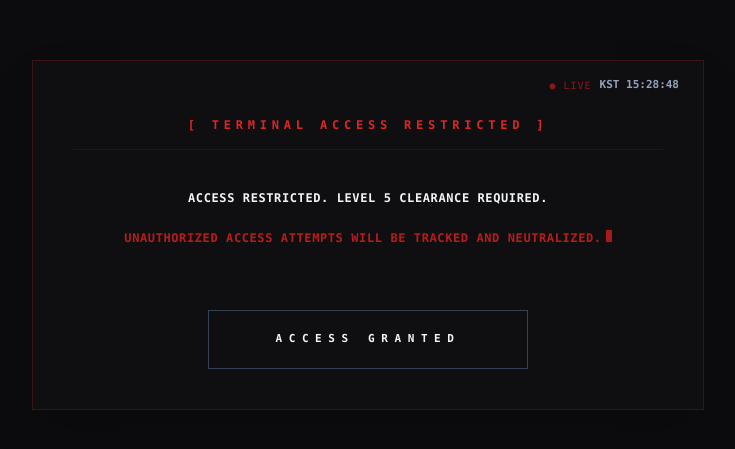
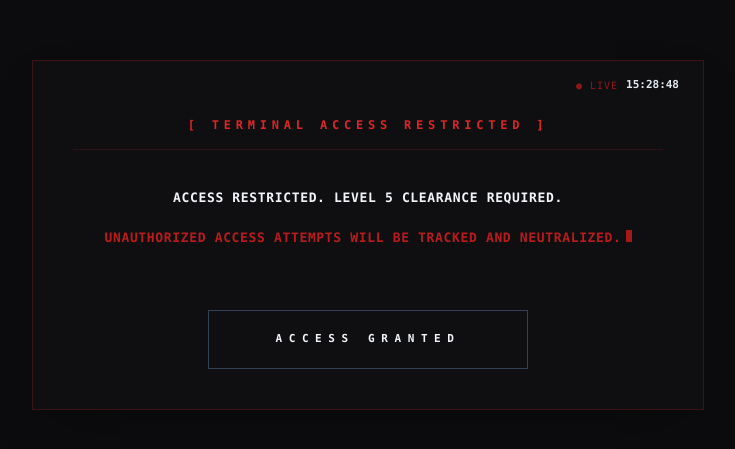
Before and after one commit to DEUNiverse-32/deuniverse-agent, a Next.js app: page / in a window 1280 px wide. Shown: the part 165-614 px from the top of the page, without its empty margins (272-1007 px from the left). Built offline with nearby package versions, Linux system fonts and the light colour scheme.

Commit message:
Refactor time display and improve UI elements
Removed KST references and adjusted styles for clarity.

```diff
--- a/app/page.tsx
+++ b/app/page.tsx
@@ -17,7 +17,6 @@ export default function Home() {
   const [activeTab, setActiveTab] = useState<string | null>(null);
   const [isLoadingTab, setIsLoadingTab] = useState(false);
 
-  // KST 시간 업데이트
   useEffect(() => {
     const updateTime = () => {
       const now = new Date();
@@ -31,7 +30,6 @@ export default function Home() {
     return () => clearInterval(timer);
   }, []);
 
-  // 타자기 효과 및 커서 위치 수정
   useEffect(() => {
     if (isAuthorized) return;
     let i = 0;
@@ -56,7 +54,7 @@ export default function Home() {
     setTimeout(() => {
       setIsAuthorized(true);
       setIsAuthenticating(false);
-    }, 1500); // 1.5초 로딩
+    }, 1500);
   };
 
   const handleExternalLink = (e: React.MouseEvent) => {
@@ -66,27 +64,28 @@ export default function Home() {
     }
   };
 
-  // 1. 보안 게이트 (줄바꿈 경고문 및 커서 수정)
+  // 1. 보안 게이트 (KST 제거 버전)
   if (!isAuthorized && !isAuthenticating) {
     return (
       <div className="fixed inset-0 z-[100] flex flex-col items-center justify-center bg-[#0c0c0e] text-slate-100 p-6 font-mono">
         <div className="max-w-2xl w-full border border-red-900/40 p-10 bg-[#0f0f12] shadow-2xl relative">
           <div className="absolute top-4 right-6 flex items-center space-x-2">
             <span className="text-[10px] text-red-700 tracking-widest animate-pulse">● LIVE</span>
-            <span className="text-[11px] text-slate-400 font-bold">KST {currentTime}</span>
+            {/* KST 단어 제거, 시간만 선명하게 노출 */}
+            <span className="text-[11px] text-slate-200 font-bold">{currentTime}</span>
           </div>
           <div className="relative z-10 flex flex-col items-center mt-4">
             <h1 className="w-full text-center text-red-600 font-bold text-xs mb-8 border-b border-red-900/30 pb-4 tracking-[0.4em]">
               [ TERMINAL ACCESS RESTRICTED ]
             </h1>
-            <div className="text-center leading-8 text-[12px] mb-12 min-h-[5rem] tracking-wider uppercase font-bold">
+            <div className="text-center leading-8 text-[13px] mb-12 min-h-[5rem] tracking-wider uppercase font-bold">
               <p className="text-slate-100">
                 {typedText1}
-                {typedText1.length < WARNING_LINE_1.length && <span className="inline-block w-1.5 h-3 bg-red-700 ml-1 animate-pulse" />}
+                {typedText1.length < WARNING_LINE_1.length && typedText1.length > 0 && <span className="inline-block w-1.5 h-3 bg-red-700 ml-1 animate-pulse" />}
               </p>
               <p className="text-red-700 mt-2">
                 {typedText2}
-                {typedText1.length === WARNING_LINE_1.length && <span className="inline-block w-1.5 h-3 bg-red-700 ml-1 animate-pulse" />}
+                {typedText2.length > 0 && <span className="inline-block w-1.5 h-3 bg-red-700 ml-1 animate-pulse" />}
               </p>
             </div>
             <button onClick={handleAuthorize} className="w-full max-w-xs py-5 border border-slate-700 text-slate-100 hover:border-red-700 hover:bg-red-900/10 transition-all text-[11px] tracking-[0.6em] uppercase font-bold">
@@ -98,7 +97,6 @@ export default function Home() {
     );
   }
 
-  // 2. 진입 로딩 화면 (액세스 클릭 후)
   if (isAuthenticating) {
     return (
       <div className="fixed inset-0 z-[120] flex flex-col items-center justify-center bg-[#0c0c0e] font-mono">
@@ -106,12 +104,10 @@ export default function Home() {
         <div className="w-72 h-[1px] bg-slate-900 relative overflow-hidden">
           <div className="absolute inset-0 bg-red-700 animate-loading-bar" />
         </div>
-        <span className="mt-6 text-[9px] text-slate-600 tracking-[0.4em]">DECRYPTING_TAEHON_PROTOCOL_032</span>
       </div>
     );
   }
 
-  // 3. 내부 메인 (탭 선택 및 콘텐츠 전환)
   return (
     <div className="min-h-screen bg-[#0c0c0e] text-slate-100 font-mono selection:bg-red-900 selection:text-white">
       <main className="container mx-auto px-6 py-20 max-w-4xl flex flex-col items-center">
@@ -121,30 +117,28 @@ export default function Home() {
         </div>
 
         {!activeTab ? (
-          // 탭 메뉴 (리스트 형태)
           <nav className="w-full max-w-md flex flex-col gap-4">
             {['PROFILE', 'LOG', 'REPORT', 'DEUNIVERSE', 'BOOK', 'DATA', 'ETC.'].map((label) => (
               <button
                 key={label}
                 onClick={() => { setIsLoadingTab(true); setTimeout(() => { setActiveTab(label.toLowerCase()); setIsLoadingTab(false); }, 700); }}
-                className="py-6 px-10 border border-slate-800 bg-black/40 text-slate-300 hover:border-red-900/50 hover:text-white transition-all text-left text-[15px] tracking-[0.5em] font-bold"
+                className="py-7 px-10 border border-slate-800 bg-black/40 text-slate-300 hover:border-red-900/50 hover:text-white transition-all text-left text-[16px] tracking-[0.5em] font-extrabold"
               >
                 {label}
               </button>
             ))}
             <button
               onClick={handleExternalLink}
-              className="mt-8 py-6 px-10 border border-slate-800 bg-black/40 text-slate-500 hover:border-red-950/40 hover:text-red-900 transition-all text-left text-[15px] tracking-[0.5em] font-bold"
+              className="mt-8 py-7 px-10 border border-slate-800 bg-black/40 text-slate-500 hover:border-red-950/40 hover:text-red-900 transition-all text-left text-[16px] tracking-[0.5em] font-extrabold"
             >
               EXTERNAL MEMORY
             </button>
           </nav>
         ) : (
-          // 선택된 탭 콘텐츠 영역
           <div className="w-full animate-in fade-in slide-in-from-bottom-6 duration-1000">
             <button
               onClick={() => setActiveTab(null)}
-              className="mb-16 text-[11px] text-red-900 hover:text-red-600 tracking-[0.6em] uppercase transition-colors font-bold flex items-center"
+              className="mb-16 text-[12px] text-red-900 hover:text-red-600 tracking-[0.6em] uppercase transition-colors font-bold flex items-center"
             >
               [ ← RETURN_TO_TERMINAL ]
             </button>
@@ -159,7 +153,7 @@ export default function Home() {
                   {activeTab === 'profile' && <Dossier />}
                   {activeTab === 'log' && <InternalLogs />}
                   {!['profile', 'log'].includes(activeTab) && (
-                    <div className="text-center py-40 border border-slate-900/30 text-slate-700 tracking-[0.8em] text-[11px] uppercase font-bold">
+                    <div className="text-center py-40 border border-slate-900/30 text-slate-600 tracking-[0.8em] text-[12px] uppercase font-bold">
                       [ {activeTab}_DATA_STREAM_OFFLINE ]
                     </div>
                   )}
@@ -170,8 +164,8 @@ export default function Home() {
         )}
 
         <footer className="mt-48 py-12 text-center">
-          <p className="text-[10px] tracking-[0.5em] uppercase text-slate-600 font-bold">
-            © 2024 TAEHON STRATEGY GROUP. ALL RIGHTS RESERVED. UNAUTHORIZED DUPLICATION IS A VIOLATION OF APPLICABLE LAWS.
+          <p className="text-[11px] tracking-[0.4em] uppercase text-slate-500 font-bold">
+            © 2026 TAEHON STRATEGY GROUP. ALL RIGHTS RESERVED. UNAUTHORIZED DUPLICATION IS A VIOLATION OF APPLICABLE LAWS.
           </p>
         </footer>
       </main>
```
